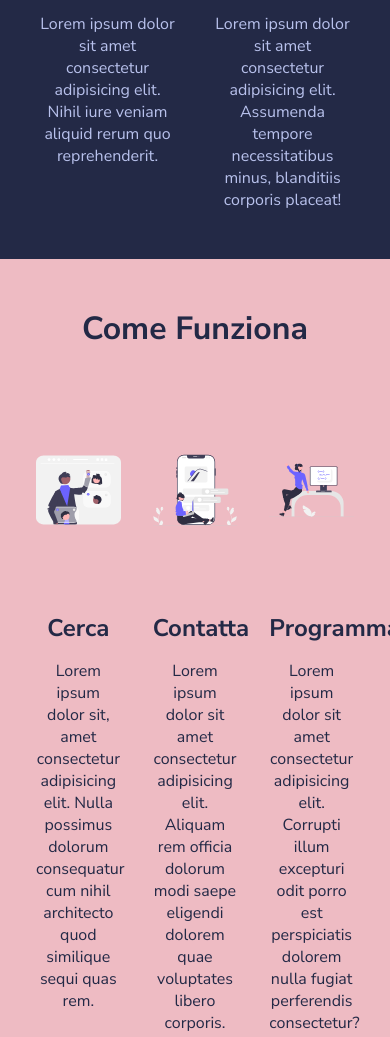
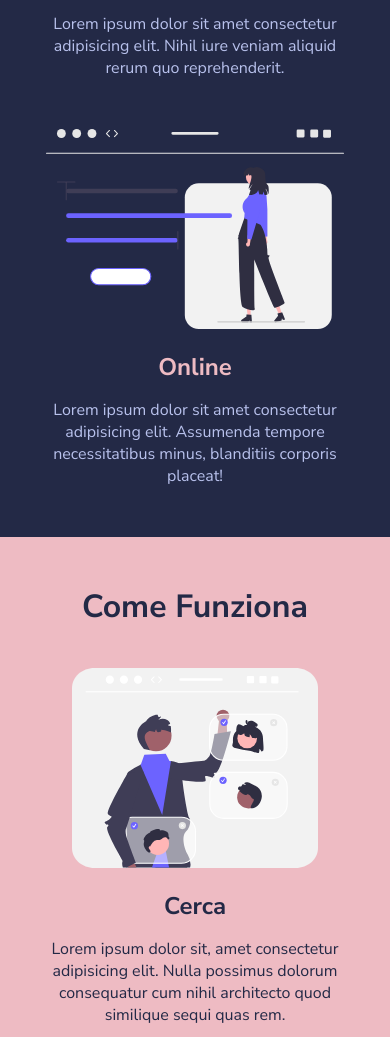
Before and after one commit to simoneditaranto/html-css-resp-wannabe, a plain HTML site: page index.html in a window 390 px wide. Shown: the part 490-1527 px from the top of the page. Drawn offline with Linux system fonts and the light colour scheme.

Commit message:
responsive mobile aggiunto, esercizio finito

```diff
--- a/css/style.css
+++ b/css/style.css
@@ -128,10 +128,35 @@ img {
     SOLUZIONE RESPONSIVE
  ************************************************/
 
- @media screen and (max-width: 768px) {
+@media screen and (max-width: 768px) {
 
     .container{
         width: 100%;
     }
 
- }
+}
+
+@media screen and (max-width: 480px) {
+
+    .row{
+        flex-direction: column;
+    }
+
+    .row .col{
+        width: 100%;
+
+        margin-bottom: 50px;
+    }
+
+    .steps{
+        margin: 0;
+    }
+
+    .why-us{
+        padding: 50px;
+        margin-bottom: 0;
+
+        background-color: black;
+    }
+
+}
```
